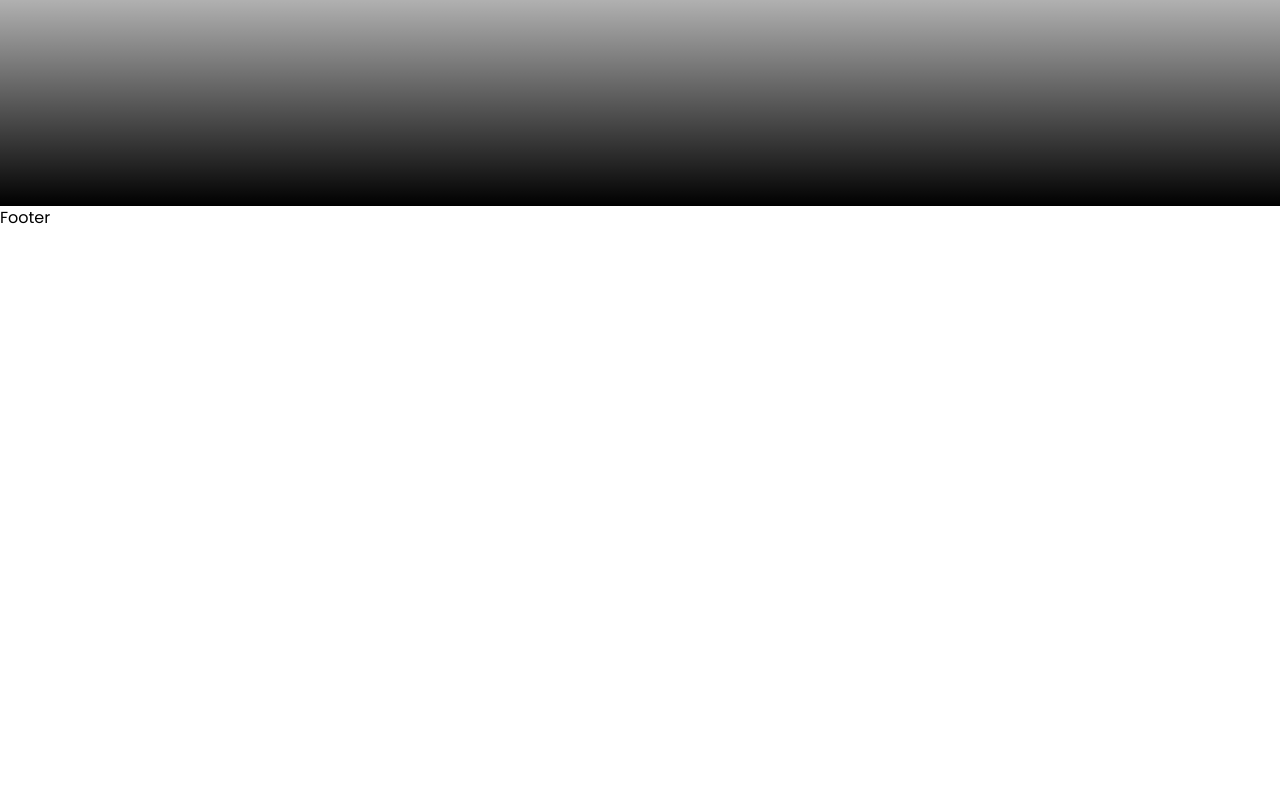
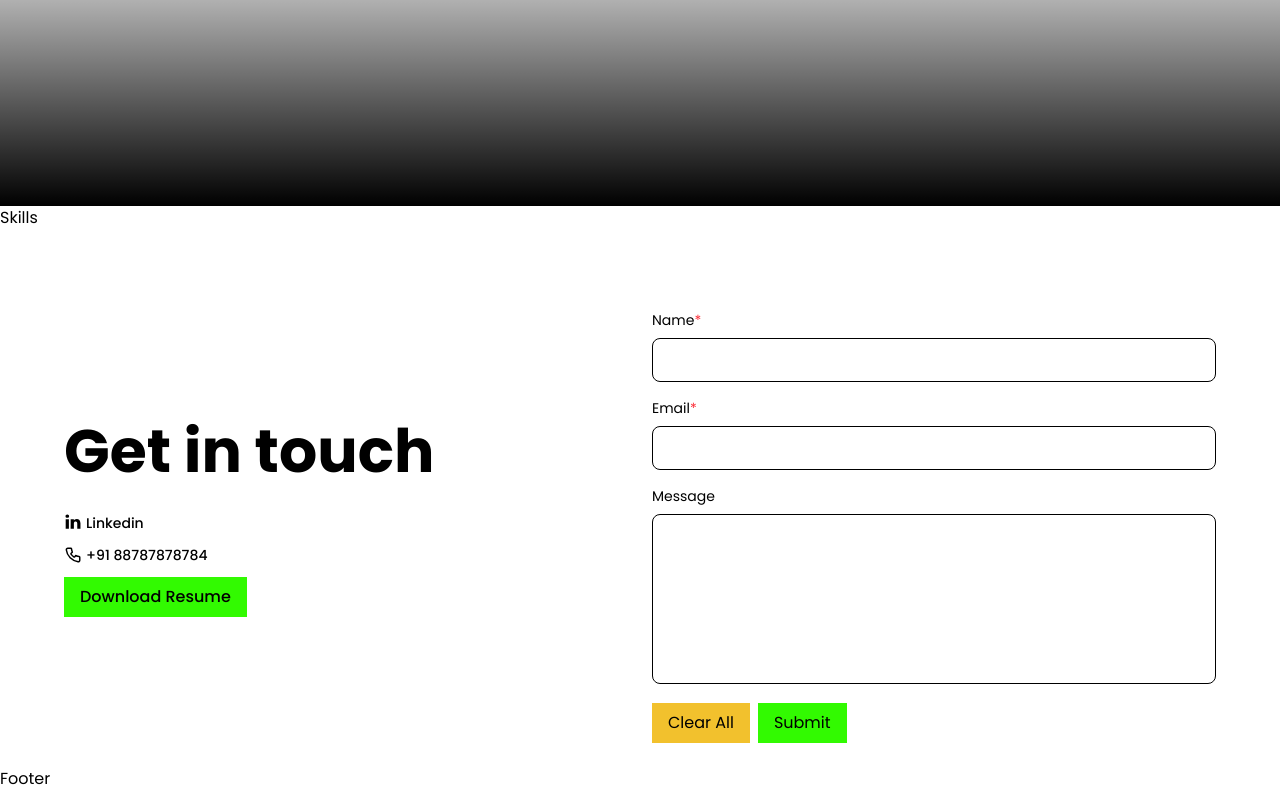
Before and after one commit to ragu-121/portfolio, a Next.js app: page / in a window 1280 px wide. Shown: the part 444-1235 px from the top of the page. Before the commit the page ends 800 px from the top, so only its background shows below. Built offline with nearby package versions, Linux system fonts and the light colour scheme.

Commit message:
ui changes

```diff
--- a/src/app/components/Contact.tsx
+++ b/src/app/components/Contact.tsx
@@ -101,7 +101,7 @@ const Contact = () => {
                         <Link href='/' className="no-underline hover:underline underline-offset-2 text-sm font-medium flex items-start justify-start gap-1"><Image src='/images/linkedin_icon.svg' alt="linkedin" width={18} height={18} /> Linkedin</Link>
                     </div>
                     <p className="text-sm font-medium my-3 flex items-center justify-start gap-1"><Image src='/images/dialer_icon.svg' alt="dialer" width={18} height={18} /> +91 88787878784</p>
-                    <div className="inline-flex items-center justify-center gap-0.5 px-4 py-2 rounded-4xl border bg-[#1DCD97] text-white text-sm font-medium cursor-pointer">
+                    <div className="inline-flex items-center justify-center gap-0.5 px-4 py-2 text-base bg-primary font-medium cursor-pointer">
                         <Link href='/files/dummypdf.pdf' download={true} className="">Download Resume</Link>
                     </div>
                 </div>
@@ -109,20 +109,20 @@ const Contact = () => {
             <div className='w-full'>
 
                 <label htmlFor="Name" className='text-sm font-normal mt-4 mb-2 block'>Name<span className="text-red-500">*</span></label>
-                <input type="text" name="name" id="Name" className="w-full h-11 rounded-lg border outline-0 px-3 hover:border-primary focus:border-primary focus:shadow-[0_0_0_0.25rem_#0d6efd40]" onChange={handleChange} value={datas.name} autoComplete='off' />
+                <input type="text" name="name" id="Name" className="w-full h-11 rounded-lg border outline-0 px-3 hover:border-primary focus:border-primary focus:shadow-[0_0_0_0.25rem_#afef9e]" onChange={handleChange} value={datas.name} autoComplete='off' />
                 {errors?.name && <span className="text-red-500 text-xs font-normal">{errors.name}</span>}
 
 
                 <label htmlFor="email" className='text-sm font-normal mt-4 mb-2 block'>Email<span className="text-red-500">*</span></label>
-                <input type="email" name="email" id="email" className="w-full h-11 rounded-lg border outline-0 px-3 hover:border-primary focus:border-primary focus:shadow-[0_0_0_0.25rem_#0d6efd40]" value={datas.email} onChange={handleChange} autoComplete='off' />
+                <input type="email" name="email" id="email" className="w-full h-11 rounded-lg border outline-0 px-3 hover:border-primary focus:border-primary focus:shadow-[0_0_0_0.25rem_#afef9e]" value={datas.email} onChange={handleChange} autoComplete='off' />
                 {errors?.email && <span className="text-red-500 text-xs font-normal">{errors.email}</span>}
 
                 <label htmlFor="message" className='text-sm font-normal mt-4 mb-2 block'>Message</label>
-                <textarea rows={6} name="message" id="message" className="w-full rounded-lg border outline-0 p-3 resize-none hover:border-primary focus:border-primary focus:shadow-[0_0_0_0.25rem_#0d6efd40]" value={datas.message} onChange={handleChange}></textarea>
+                <textarea rows={6} name="message" id="message" className="w-full rounded-lg border outline-0 p-3 resize-none hover:border-primary focus:border-primary focus:shadow-[0_0_0_0.25rem_#afef9e]" value={datas.message} onChange={handleChange}></textarea>
 
                 <div className="w-full pt-3">
-                    <button className="border border-[#FFDD00] text-center text-black px-5 py-2 rounded-4xl cursor-pointer" onClick={hanldeClear}>Clear All</button>
-                    <button className="shine ml-4 border border-transparent bg-primary text-center text-white px-5 py-2 rounded-4xl cursor-pointer hover:bg-[#03387e]" onClick={handleSubmit}>Submit</button>
+                    <button className="px-4 py-2 text-base bg-secondary cursor-pointer" onClick={hanldeClear}>Clear All</button>
+                    <button className="px-4 py-2 text-base bg-primary ml-2 cursor-pointer" onClick={handleSubmit}>Submit</button>
                 </div>
             </div>
             {
--- a/src/app/components/Home.tsx
+++ b/src/app/components/Home.tsx
@@ -3,18 +3,17 @@ import React from "react";
 const Home = () => {
   return (
     <div className='relative bg-[url("/mainbg_1.jpg")] bg-no-repeat bg-center bg-cover'>
-          <div
-    className="absolute inset-0 bg-gradient-to-t from-black via-transparent to-transparent"
-  ></div>
-          {/* <div
-    className="absolute inset-0 gradient-home"
-  ></div> */}
+      <div className="absolute inset-0 bg-gradient-to-t from-black via-transparent to-transparent"></div>
       <div className="custom-container w-full h-full">
         <div className="w-1/2 py-52">
-            <p className="text-sm font-normal text-white tracking-wide">Hi There!</p>
-            <h2 className="text-5xl font-bold text-white tracking-wide pt-3 pb-2">RAGUVANAN P</h2>
-            <h5 className="text-xl font-medium text-white pb-6">Role</h5>
-            <button className="px-4 py-2 text-base bg-primary">Contact Me</button>
+          <p className="text-sm font-normal text-white tracking-wide">
+            Hi There!
+          </p>
+          <h2 className="text-5xl font-bold text-white tracking-wide pt-3 pb-2">
+            RAGUVANAN P
+          </h2>
+          <h5 className="text-xl font-medium text-white pb-6">Role</h5>
+          <button className="px-4 py-2 text-base bg-primary">Contact Me</button>
         </div>
       </div>
     </div>
--- /dev/null
+++ b/src/app/components/Skills.tsx
@@ -0,0 +1,9 @@
+import React from 'react'
+
+const Skills = () => {
+  return (
+    <div>Skills</div>
+  )
+}
+
+export default Skills
--- a/src/app/globals.css
+++ b/src/app/globals.css
@@ -38,7 +38,8 @@
           after:h-[2px] after:bg-[#34b484] after:transition-all after:duration-300 after:w-full
   }
   .custom-container{
-    @apply max-w-[1200px] mx-auto;
+    @apply max-w-[1200px] mx-auto px-4;
+
   }
 
   /* .shine{
--- a/src/app/page.tsx
+++ b/src/app/page.tsx
@@ -1,12 +1,14 @@
 'use client';
 import Contact from "./components/Contact";
 import Home from "./components/Home";
+import Skills from "./components/Skills";
 
 export default function Main() {
   return (
     <div>
-      {/* <Contact /> */}
       <Home />
+      <Skills />
+      <Contact />
     </div>
   );
 }
```
